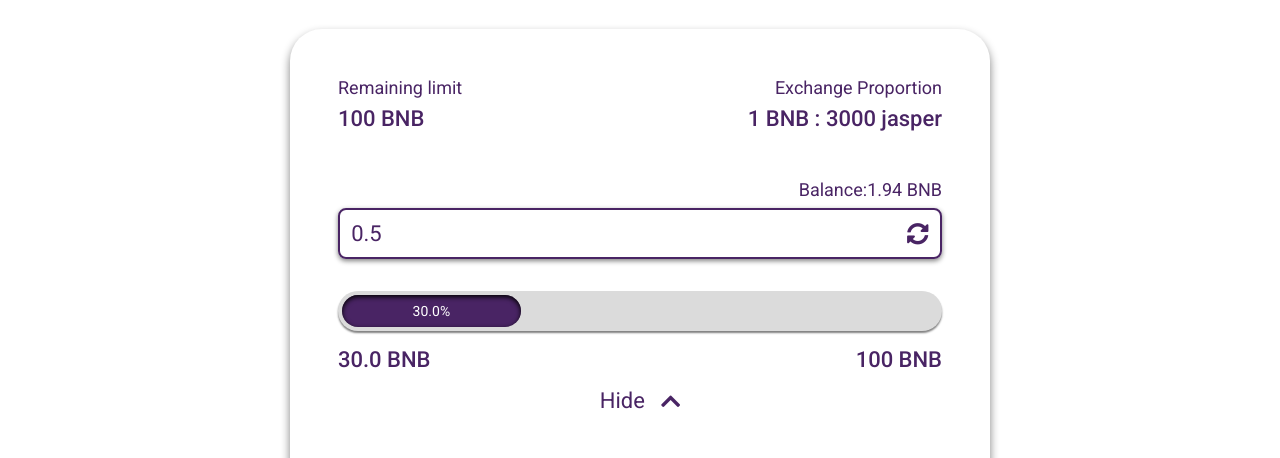
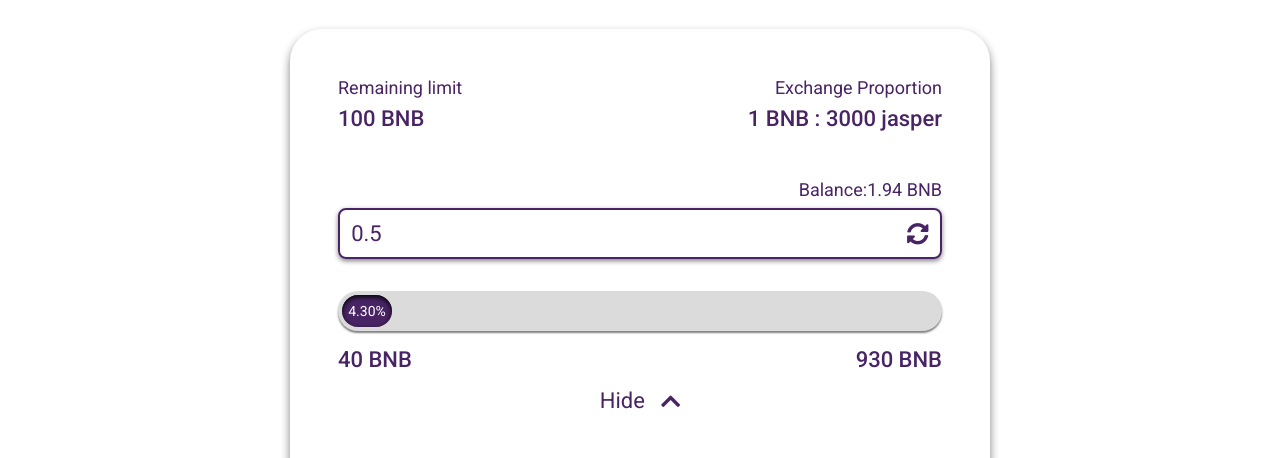
Before and after one commit to jairaj0/JasperPool, a plain HTML site: page index.html in a window 1280 px wide. Shown: the part 275-733 px from the top of the page. Drawn offline with Linux system fonts and the light colour scheme.

Commit message:
progress bar dynamic

```diff
--- a/index.html
+++ b/index.html
@@ -96,7 +96,7 @@
                     </div>
                     <div class="l_h_bar_vlaue flex-between">
                         <h1><span id="bar_value"></span> BNB</h1>
-                        <h1>100 BNB</h1>
+                        <h1><span id="max_bnb"></span> BNB</h1>
                     </div>
 
                     <label onclick="hideShow()" class="hide_show flex-center">
--- a/main.js
+++ b/main.js
@@ -1,12 +1,13 @@
 // If you change valueOfBar it will automatic show on progress bar
 
-var valueOfBar = '30.0';
-var max_bnb = '100';
+var valueOfBar = '40';
+var max_bnb = '930';
 
 document.getElementById('bar').style.width = `${value(valueOfBar)}%`
 document.getElementById('bar').style.minWidth = '50px'
 document.getElementById('bar_value').innerText = `${valueOfBar}`
-document.getElementById('mini_bar_value').innerText = `${valueOfBar}`
+document.getElementById('max_bnb').innerText = `${max_bnb}`
+document.getElementById('mini_bar_value').innerText = `${value(valueOfBar).toFixed(2)}`
 valueOfBar = parseInt(valueOfBar)
 max_bnb = parseInt(max_bnb)
 
```
